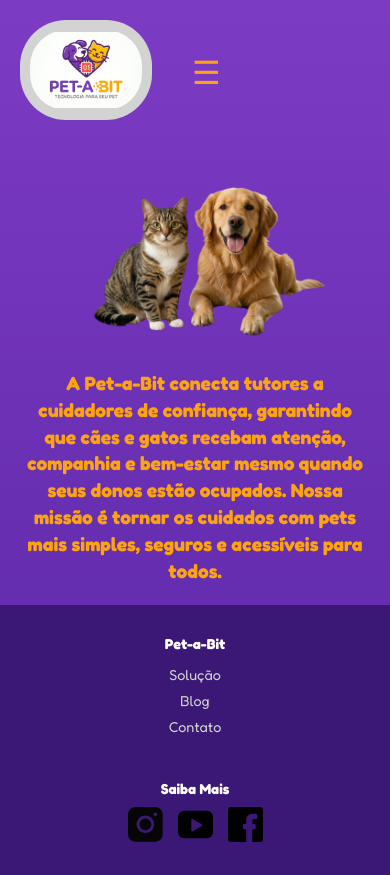
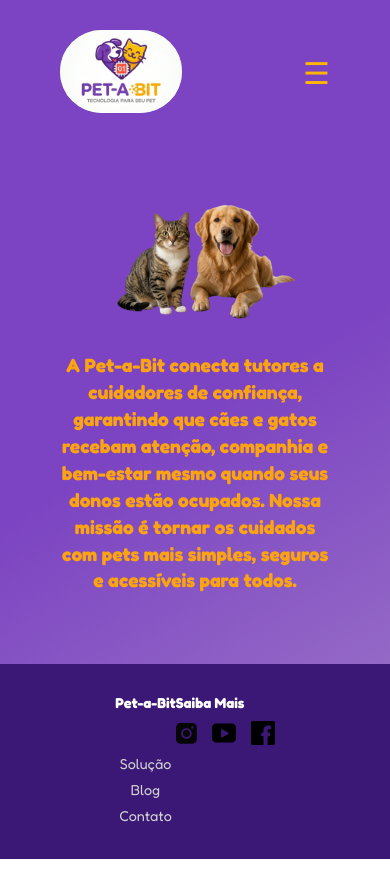
Before and after one commit to nandospto/Desafio2-Pet-a-Bit, a plain HTML site: page src/paginaInicial.html in a window 390 px wide. Drawn offline with Linux system fonts and the light colour scheme.

Commit message:
feat: header

```diff
--- a/src/paginaInicial.css
+++ b/src/paginaInicial.css
@@ -1,3 +1,5 @@
+@import url('https://fonts.googleapis.com/css2?family=Fredoka:wght@300..700&display=swap');
+
 * {
     margin: 0;
     padding: 0;
@@ -6,32 +8,34 @@
 }
 
 body {
-    background: linear-gradient(to bottom, #7d3bc4, #5a26a6);
-    color: #fff;
     min-height: 100vh;
     display: flex;
     flex-direction: column;
+    background: linear-gradient(150deg, #7C44C2 0%, #7C44C2 48.55%, rgba(76, 48, 29, 0.20) 181.77%);
+    gap: 30px;
+    color: #fff;
 }
 
+
 header {
-     width: 100%;
-  max-width: 1140px;
-  margin: 0 auto;
-
-  display: flex;
-  align-items: center;
-  gap: 40px;
-
-  padding: 28px 28px 0;
+    display: flex;
+    justify-content: space-between;
+    align-items: center;
+    padding: 30px 60px 0 60px;
 }
 
-.logo img {
+.PetabitHeaderLogo {
     width: 132px;
     height: 100px;
     border-radius: 46px;
     object-fit: contain;
     background-color: lightgray;
-    padding: 10px;
+}
+
+.menunavegacao {
+    display: flex;
+    list-style: none;
+    gap: 40px;
 }
 
 .menu-checkbox,
@@ -41,8 +45,8 @@
 
 .menu-links-container {
     display: flex;
-    list-style: none;
-    gap: 40px;
+    flex-direction: row;
+    gap: 32px;
 }
 
 .menuContImg {
@@ -50,15 +54,35 @@
     display: flex;
     align-items: center;
     justify-content: center;
+    cursor: pointer;
 }
 
-nav a {
+nav a.HeaderLink {
     text-decoration: none;
-    color: #fca311;
-    font-weight: 800;
+    color: #FFB600;
+    font-weight: 500;
     font-size: 1.3rem;
+    position: relative;
     z-index: 2;
 }
+
+.imgpatinhas {
+    position: absolute;
+    top: 50%;
+    left: 50%;
+    transform: translate(-50%, -50%) rotate(45deg);
+    width: 80px;
+    height: 80px;
+    opacity: 0;
+    z-index: 1;
+    transition: opacity 0.2s ease;
+    pointer-events: none;
+}
+
+.menuContImg:hover .imgpatinhas {
+    opacity: 0.5;
+}
+
 
 main {
     flex: 1;
@@ -104,6 +128,7 @@
     text-align: right;
 }
 
+
 footer {
     margin-top: auto;
     background-color: #3b1875;
@@ -112,6 +137,19 @@
     gap: 150px;
     padding: 20px 60px;
     font-size: 0.9rem;
+}
+
+.footer-links {
+    min-width: 648px;
+    display: flex;
+    flex-direction: row;
+    align-items: flex-start;
+    justify-content: space-between;
+}
+
+.footer-about,
+.footer-social {
+    align-self: flex-start;
 }
 
 .footer-links h4,
@@ -134,69 +172,47 @@
 .footer-social .icons {
     display: flex;
     gap: 15px;
-    align-items: center;
-}
-
-.social-icon {
-    width: 35px;
-    height: 35px;
+    font-size: 1.5rem;
     cursor: pointer;
-    transition: transform 0.3s ease;
-}
-
-.social-icon:hover {
-    transform: scale(1.2);
-}
-
-.imgpatinhas {
-    position: absolute;
-    top: 50%;
-    left: 50%;
-    transform: translate(-50%, -50%) rotate(45deg);
-    width: 80px;
-    height: 80px;
-    opacity: 0;
-    z-index: 1;
-    transition: opacity 0.2s ease;
-    pointer-events: none;
-}
-
-.menuContImg:hover .imgpatinhas {
-    opacity: 0.5;
 }
 
 
-@media (max-width: 900px) {
-    header {
-        padding: 20px;
+@media (max-width: 768px) {
+    .PetabitHeaderLogo {
+        width: 50%;
+        height: auto;
+        border-radius: 46px;
+        background-color: lightgray;
     }
 
     .menu-btn {
         display: block;
-        font-size: 2rem;
+        font-size: 30px;
+        color: #FFB600;
         cursor: pointer;
-        color: #fca311;
+        user-select: none;
     }
 
     .menu-links-container {
         display: none;
-        width: 100%;
         flex-direction: column;
-        align-items: center;
-        gap: 20px;
-        margin-top: 20px;
-        background-color: #5a26a6;
+        position: absolute;
+        top: 140px;
+        right: 32px;
+        background-color: #562E89;
+        border-radius: 12px;
         padding: 20px;
-        border-radius: 15px;
-        box-shadow: 0px 4px 10px rgba(0,0,0,0.3);
+        gap: 16px;
+        box-shadow: 0px 4px 10px rgba(0, 0, 0, 0.3);
+        z-index: 10;
     }
 
-    .menu-checkbox:checked ~ .menu-links-container {
+    .menu-checkbox:checked~.menu-links-container {
         display: flex;
     }
 
-    main {
-        padding: 20px;
+    .menu-checkbox {
+        display: none;
     }
 
     .hero {
@@ -224,11 +240,16 @@
     }
 
     footer {
+        padding: 30px 20px;
+        gap: 0;
+    }
+
+    .footer-links {
+        min-width: 32px;
         flex-direction: column;
-        gap: 40px;
         align-items: center;
         text-align: center;
-        padding: 30px 20px;
+        gap: 30px;
     }
 
     .footer-social .icons {
```
